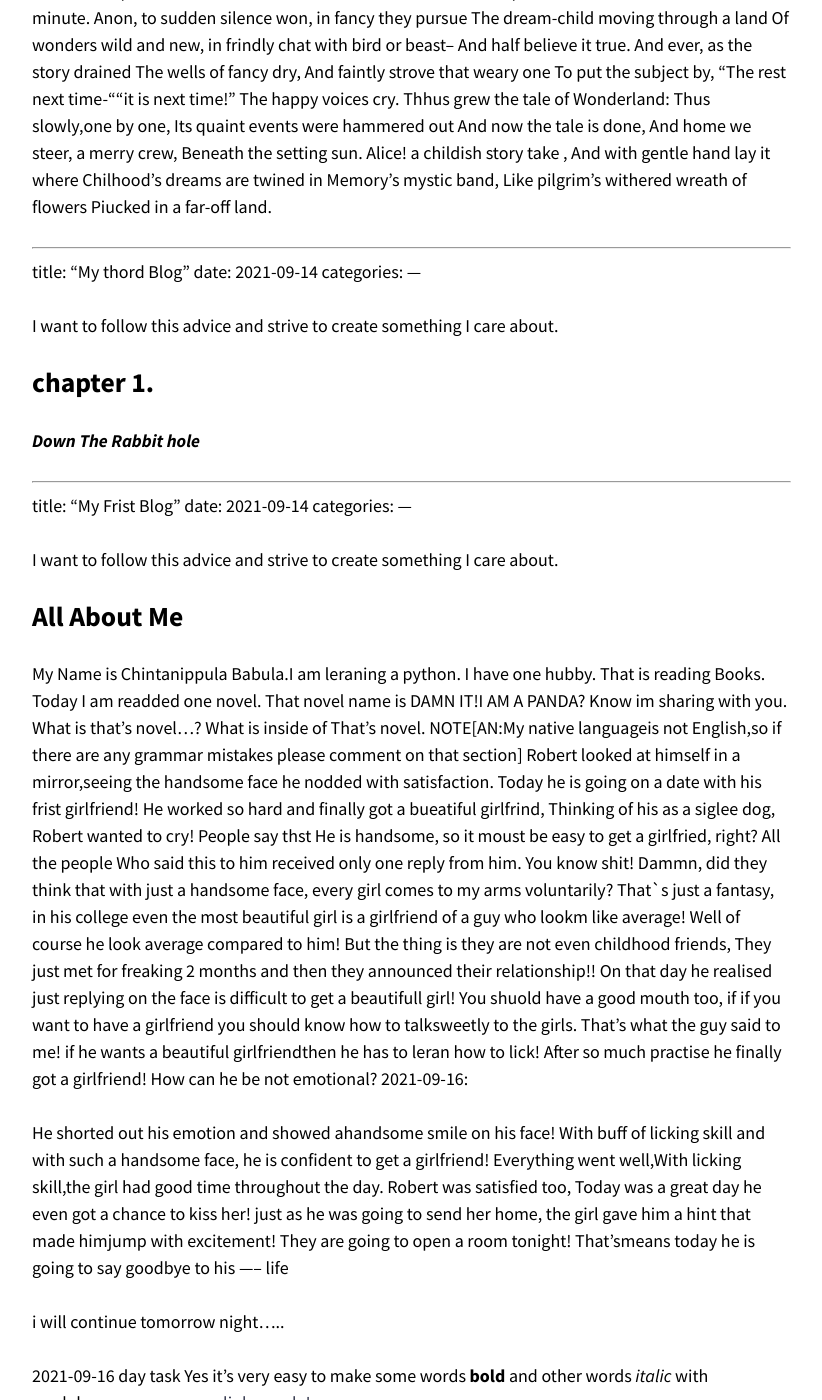
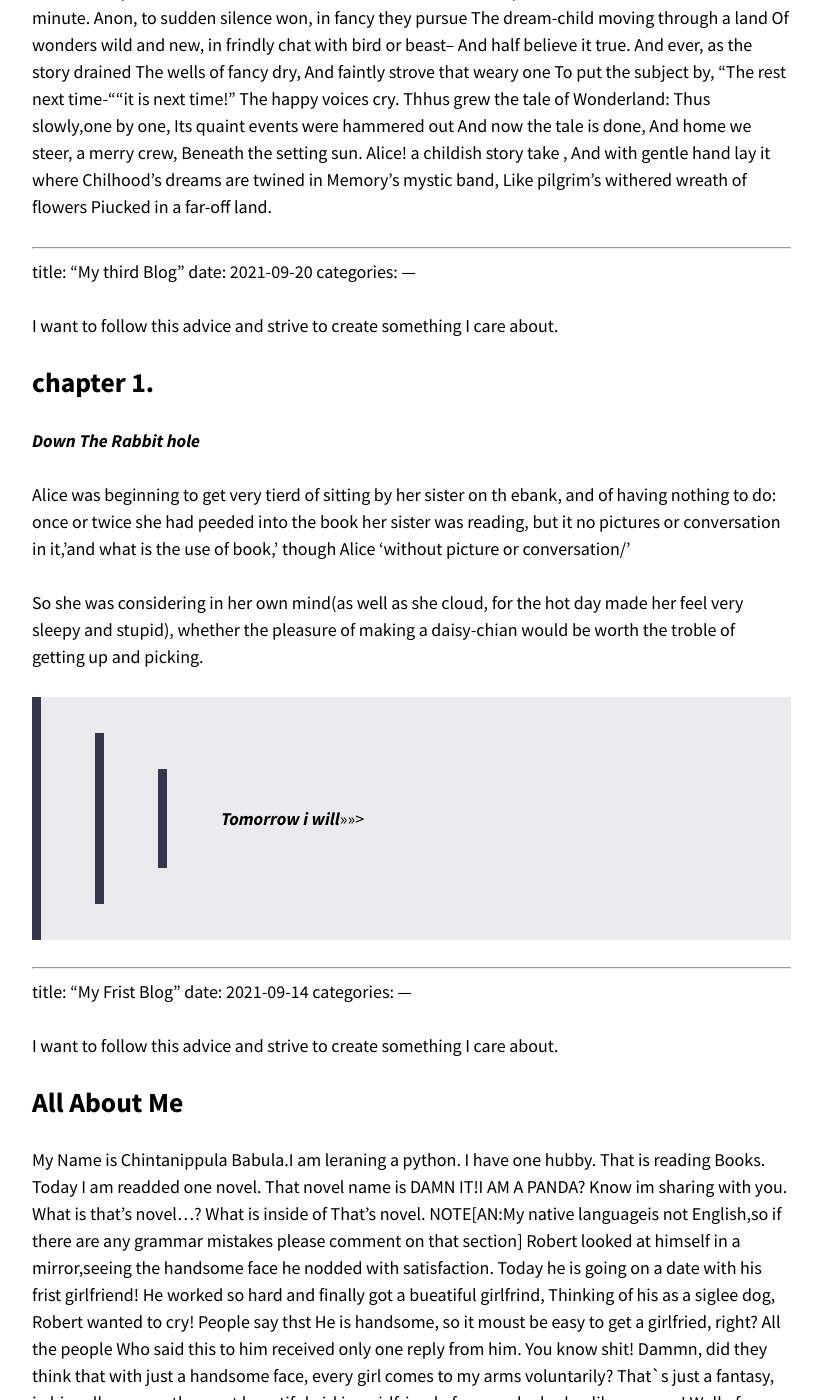
Before and after one commit to skbabulal/skbabulal.github.io, a Jekyll site: the page built from _posts/2021-09-14-Welcome.md, in a window 1280 px wide and 1400 px high, scrolled down 711 px. Shown: the whole window, without its empty margins (343-1165 px from the left). Built offline with Jekyll 4.4.1, drawn with Linux system fonts in a browser that asks for light colours; nearby versions of some CDN libraries.

Commit message:
sample blog

```diff
--- a/_posts/2021-09-14-Welcome.md
+++ b/_posts/2021-09-14-Welcome.md
@@ -49,8 +49,8 @@ Like pilgrim's withered wreath of flowers
 Piucked in a far-off land.
 
 ---
-title: "My thord  Blog"
-date: 2021-09-14
+title: "My third  Blog"
+date: 2021-09-20
 categories:
 ---
 
@@ -59,6 +59,13 @@ I want to follow this advice and strive to create something I care about.
 ## chapter 1.
 
 ***Down The Rabbit hole***
+
+Alice was beginning to get very tierd of sitting by her sister on th ebank, and of having nothing to do: once or twice she had peeded into the book her sister was reading, but it no pictures or conversation in it,'and what is the use of book,' though Alice 'without picture or conversation/'
+
+So she was considering in her own mind(as well  as she cloud, for the hot day made her feel very sleepy and stupid), whether the pleasure of making a daisy-chian would be worth the troble of getting up and picking.
+
+
+>>>***Tomorrow i will***>>>>>
 
 
 
```
